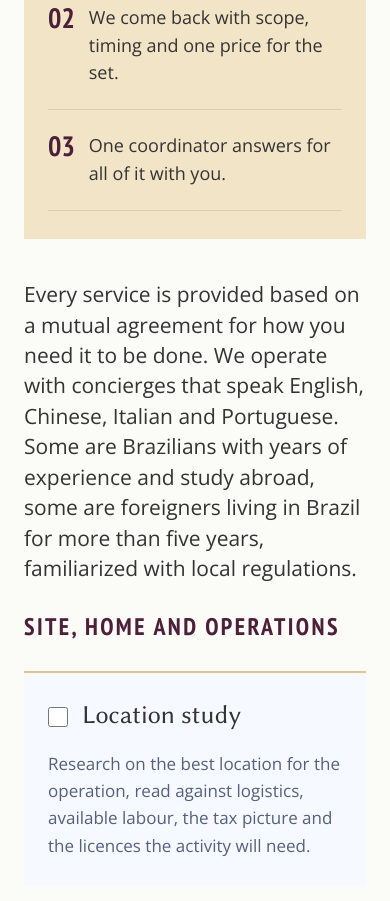
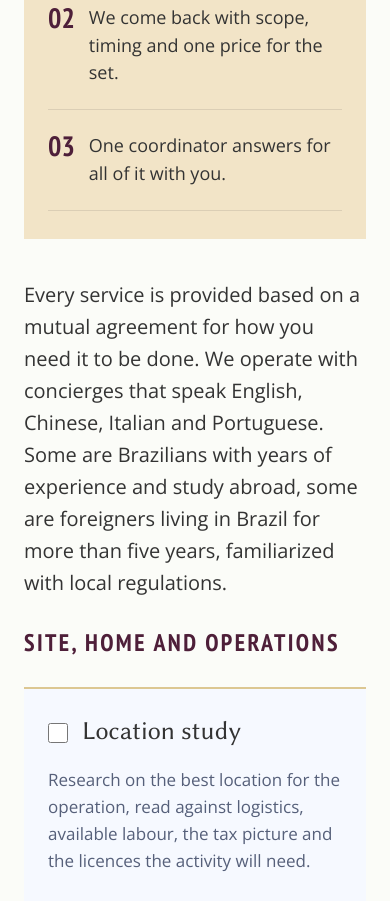
Before and after one commit to aplperegrina/live-and-learn-brazil, a PHP site: page /destination-services/ in a window 390 px wide. Shown: the part 987-1888 px from the top of the page. Run offline with PHP 8.4, Linux system fonts and the light colour scheme.

Commit message:
tipografia: introdução abaixo do hero em 20px (home e Destination Services), como o corpo
Co-Authored-By: Claude Fable 5.1 <noreply@anthropic.com>
Claude-Session: https://claude.ai/code/session_013aCQDUxjY3sPVE7akgfzdu

```diff
--- a/css/destination.css
+++ b/css/destination.css
@@ -115,7 +115,7 @@
   align-items: flex-end;
   padding: 40px var(--margem) 0;
 }
-.intro p { max-width: 880px; font-size: 28px; line-height: 1.45; color: var(--grafite); }
+.intro p { max-width: 880px; font-size: 20px; line-height: 1.6; color: var(--grafite); } /* introdução abaixo do hero: 20px, como o corpo */
 
 /* --------------------------------------------------------------------------
    2. Grupos de serviços: rótulo em PT Sans Narrow, caixa alta, amora
@@ -322,7 +322,6 @@ html[lang="zh-Hans"] .intro p { line-height: 1.8; }
   /* o painel entra em fluxo depois do hero, montado sobre a emenda ardósia/gelo */
   .como { width: auto; max-width: 560px; min-height: 0; margin: -64px var(--margem) 0; padding: 36px 32px; }
   .intro { padding: 56px var(--margem) 0; }
-  .intro p { font-size: 24px; }
   .grupo { padding-bottom: 64px; }
   .rotulo-secao { min-height: 112px; font-size: 32px; }
   .col-4, .col-5, .col-7, .col-8 { grid-column: span 6; }
@@ -351,7 +350,6 @@ html[lang="zh-Hans"] .intro p { line-height: 1.8; }
   .como-num { font-size: 28px; }
   .como li p { font-size: 18px; }
   .intro { padding: 40px var(--margem) 0; }
-  .intro p { font-size: 21px; }
   .grupo { padding-bottom: 48px; }
   .rotulo-secao { min-height: 88px; font-size: 24px; letter-spacing: 0.1em; }
   .col-4, .col-5, .col-7, .col-8, .col-12 { grid-column: span 12; }
--- a/css/styles.css
+++ b/css/styles.css
@@ -266,7 +266,7 @@ html[lang="it"] .hero h1 { font-size: 76px; }
   padding: 104px var(--margem);
   align-items: start;
 }
-.colunas p { font-size: 32px; font-weight: 400; line-height: 1.45; color: var(--grafite); }
+.colunas p { font-size: 20px; font-weight: 400; line-height: 1.6; color: var(--grafite); } /* introdução abaixo do hero: 20px, como o corpo */
 .citacao { display: flex; flex-direction: column; gap: 24px; border-left: 2px solid var(--champagne); padding-left: 40px; }
 .colunas--equipe { padding: 120px var(--margem); }
 .colunas--equipe p { font-size: 28px; }
@@ -460,7 +460,6 @@ html[lang="it"] .hero h1 { font-size: 76px; }
   .idiomas { padding: 64px 32px; }
   .idiomas a { font-size: 20px; }
   .colunas { gap: 48px; padding: 72px var(--margem); }
-  .colunas p { font-size: 26px; }
   .colunas--equipe p { font-size: 24px; }
   .fileira-1 { grid-template-columns: minmax(0, 1fr) minmax(0, 1fr); }
   .card { padding: 36px; }
@@ -499,7 +498,6 @@ html[lang="it"] .hero h1 { font-size: 76px; }
   .idiomas { flex-direction: row; flex-wrap: wrap; justify-content: center; gap: 12px 24px; padding: 24px var(--margem); }
   .idiomas a { font-size: 16px; }
   .colunas { grid-template-columns: minmax(0, 1fr); gap: 28px; padding: 56px var(--margem); }
-  .colunas p { font-size: 22px; }
   .colunas--equipe p { font-size: 21px; }
   .citacao { padding-left: 24px; }
   .btn { font-size: 16px; padding: 14px 20px; }
```
